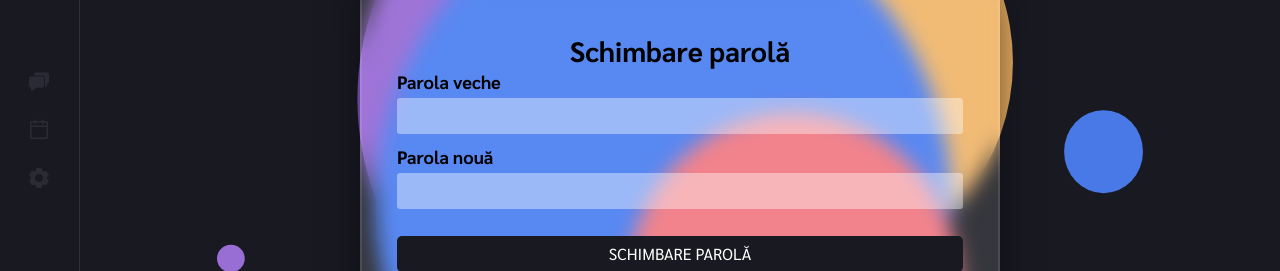
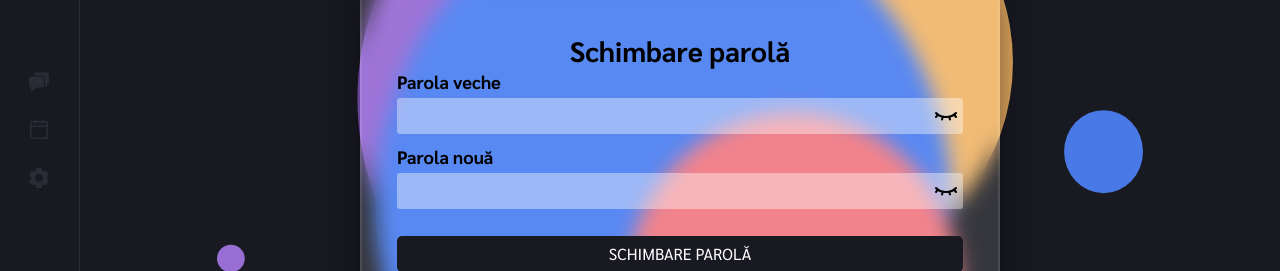
Before and after one commit to feudal/chat-md, a React (Create React App) app: page /change-password in a window 1280 px wide. Shown: the part 247-518 px from the top of the page. Built offline with nearby package versions, Linux system fonts and the light colour scheme; a web font is replaced by a local one.

Commit message:
component TogglePassword created and added in all forms.

```diff
--- a/src/components/Forms/FormChangePassword.js
+++ b/src/components/Forms/FormChangePassword.js
@@ -1,6 +1,7 @@
 import React from 'react';
 import classes from "./Forms.module.css";
 import useInput from "../../hooks/use-input";
+import TogglePassword from "../UI/TogglePassword/TogglePassword";
 
 function validatePassword(password) {
     return password.trim().length > 5;
@@ -43,21 +44,25 @@ const FormChangePassword = () => {
             className={classes.form}>
             <h2 className={classes.title}>Schimbare parolă</h2>
             <label className={classes.label}>
-                Parola veche
+                <span>Parola veche</span>
+                <TogglePassword>
                     <input
                         onBlur={oldPasswordInputBlurHandler}
                         onChange={oldPasswordChangeHandler}
                         className={`${classes.input} ${!oldPasswordHasError ? '' : classes['input--error']}`}
                         type="password"/>
+                </TogglePassword>
             </label>
             {oldPasswordHasError && <span className={classes.error}>Parola e prea scurta!</span>}
             <label className={classes.label}>
-                Parola nouă
+                <span>Parola nouă</span>
+                <TogglePassword>
                     <input
                         onBlur={newPasswordInputBlurHandler}
                         onChange={newPasswordChangeHandler}
                         className={`${classes.input} ${!newPasswordHasError ? '' : classes['input--error']}`}
                         type="password"/>
+                </TogglePassword>
             </label>
             {newPasswordHasError && <span className={classes.error}>Parola e prea scurta!</span>}
             <input className={classes.button} type="submit" value='Schimbare parolă'/>
--- a/src/components/Forms/FormRegister.js
+++ b/src/components/Forms/FormRegister.js
@@ -2,6 +2,7 @@ import React from 'react';
 import classes from './Forms.module.css';
 import {Link} from "react-router-dom";
 import useInput from "../../hooks/use-input";
+import TogglePassword from "../UI/TogglePassword/TogglePassword";
 
 function validateEmail(email) {
     const re = /^(([^<>()[\]\\.,;:\s@"]+(\.[^<>()[\]\\.,;:\s@"]+)*)|(".+"))@((\[[0-9]{1,3}\.[0-9]{1,3}\.[0-9]{1,3}\.[0-9]{1,3}])|(([a-zA-Z\-0-9]+\.)+[a-zA-Z]{2,}))$/;
@@ -58,7 +59,7 @@ const FormRegister = (props) => {
         <form className={classes.form} onSubmit={formHandler}>
             <h2 className={classes.title}>Creare account</h2>
             <label className={classes.label}>
-                Email
+                <span>Email</span>
                 <input
                     onBlur={emailInputBlurHandler}
                     onChange={emailChangeHandler}
@@ -67,21 +68,26 @@ const FormRegister = (props) => {
             </label>
             {emailHasError && <span className={classes.error}>Format de email invalid!</span>}
             <label className={classes.label}>
-                Parola
+                <span>Parola</span>
+                <TogglePassword>
                     <input
                         onChange={passwordChangeHandler}
                         onBlur={passwordInputBlurHandler}
                         className={`${classes.input} ${!passwordHasError ? '' : classes['input--error']}`}
-                    type="password"/>
+                        type="password"
+                    />
+                </TogglePassword>
             </label>
             {passwordHasError && <span className={classes.error}>Parola prea scurta! (minim 6 simboluri)</span>}
             <label className={classes.label}>
-                Confirmă parola
+                <span>Confirmă parola</span>
+                <TogglePassword>
                     <input
                         onBlur={passwordConfirmInputBlurHandler}
                         onChange={passwordConfirmChangeHandler}
                         className={`${classes.input} ${!passwordConfirmHasError ? '' : classes['input--error']}`}
                         type="password"/>
+                </TogglePassword>
             </label>
             {passwordConfirmHasError && <span className={classes.error}>Parola nu coencide!</span>}
             <input className={classes.button} type="submit" value='Inregistrare'/>
--- a/src/components/Forms/FormSignIn.js
+++ b/src/components/Forms/FormSignIn.js
@@ -2,6 +2,7 @@ import React from 'react';
 import classes from './Forms.module.css';
 import {Link} from "react-router-dom";
 import useInput from "../../hooks/use-input";
+import TogglePassword from "../UI/TogglePassword/TogglePassword";
 
 function validateEmail(email) {
     const re = /^(([^<>()[\]\\.,;:\s@"]+(\.[^<>()[\]\\.,;:\s@"]+)*)|(".+"))@((\[[0-9]{1,3}\.[0-9]{1,3}\.[0-9]{1,3}\.[0-9]{1,3}])|(([a-zA-Z\-0-9]+\.)+[a-zA-Z]{2,}))$/;
@@ -46,7 +47,7 @@ const FormSignIn = (props) => {
         <form onSubmit={formHandler} className={classes.form}>
             <h2 className={classes.title}>Logare</h2>
             <label className={classes.label}>
-                Email
+                <span>Email</span>
                 <input
                     onBlur={emailInputBlurHandler}
                     onChange={emailChangeHandler}
@@ -55,12 +56,14 @@ const FormSignIn = (props) => {
             </label>
             {emailHasError && <span className={classes.error}>Format de email invalid!</span>}
             <label className={classes.label}>
-                Parola
-                <input
-                    onBlur={passwordInputBlurHandler}
-                    onChange={passwordChangeHandler}
-                    className={`${classes.input} ${!passwordHasError ? '' : classes['input--error']}`}
-                    type="password"/>
+                <span>Parola</span>
+                <TogglePassword>
+                    <input
+                        onBlur={passwordInputBlurHandler}
+                        onChange={passwordChangeHandler}
+                        className={`${classes.input} ${!passwordHasError ? '' : classes['input--error']}`}
+                        type="password"/>
+                </TogglePassword>
             </label>
             {passwordHasError && <span className={classes.error}>Parola prea scurta! (minim 6 simboluri)</span>}
             <input className={classes.button} type="submit" value='Logare'/>
--- a/src/components/Forms/Forms.module.css
+++ b/src/components/Forms/Forms.module.css
@@ -29,6 +29,10 @@
     font-size: 18px;
     line-height: 22px;
 }
+.label span {
+    display: block;
+    margin-bottom: 5px;
+}
 
 .input {
     color: #000;
@@ -37,7 +41,7 @@
 
     width: 100%;
     padding: 6px 10px;
-    margin: 5px 0 12px;
+    margin-bottom: 12px;
     border-radius: 3px;
 
     outline: none;
@@ -111,9 +115,11 @@ input:-webkit-autofill:active {
 }
 
 .error {
+    text-transform: uppercase;
     display: block;
     font-weight: bold;
     color: #6d0000;
     position: relative;
-    top: -5px;
+    /*top: -5px;*/
+    margin-bottom: 10px;
 }
--- /dev/null
+++ b/src/components/UI/TogglePassword/TogglePassword.js
@@ -0,0 +1,19 @@
+import React, {useState} from 'react';
+import classes from './TogglePassword.module.css';
+
+const TogglePassword = (props) => {
+    const [eyeIsOpen, setEyeIsOpen] = useState(false);
+    const child = React.cloneElement(props.children, eyeIsOpen ? {type: 'text'} : {type: 'password'});
+
+    const toggleEyeHandler = () => {
+        setEyeIsOpen(!eyeIsOpen);
+    }
+    return (
+        <div className={classes.toggle}>
+            <div onClick={toggleEyeHandler} className={`${classes.eye} ${eyeIsOpen ? classes['eye--is-open'] : ''}`}/>
+            {child}
+        </div>
+    );
+};
+
+export default TogglePassword;
--- /dev/null
+++ b/src/components/UI/TogglePassword/TogglePassword.module.css
@@ -0,0 +1,19 @@
+.toggle {
+    position: relative;
+}
+
+.eye {
+    cursor: pointer;
+    width: 24px;
+    height: 24px;
+
+    position: absolute;
+    right: 5px;
+    top: 5px;
+
+    background: url("../../../assets/icons/eye-closed.svg") no-repeat center center;
+}
+
+.eye--is-open {
+    background: url("../../../assets/icons/eye.svg") no-repeat center center;
+}
```
Also changed, not shown: src/assets/icons/eye-closed.svg (added), src/assets/icons/eye.svg (added). Lines whose indentation alone changed are shown as unchanged.
